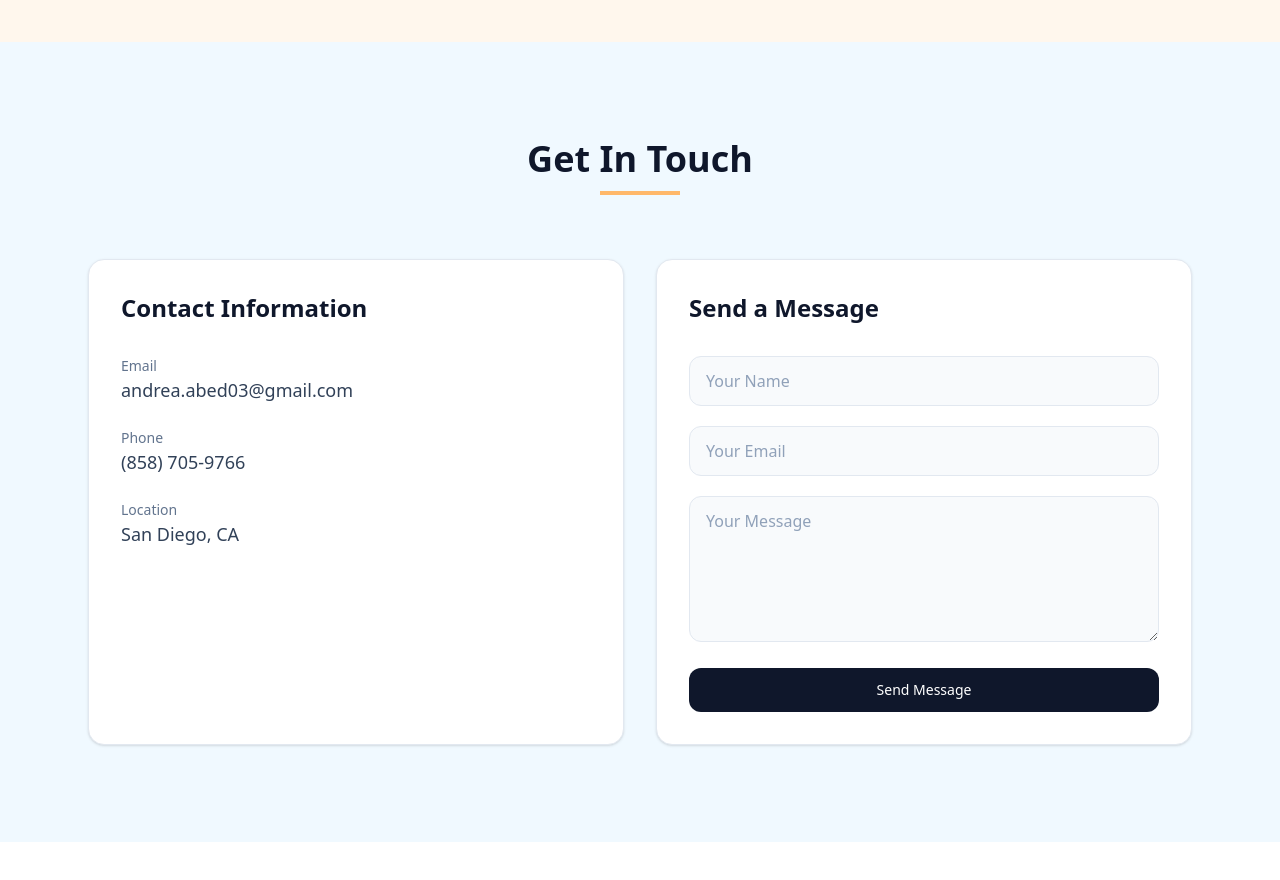
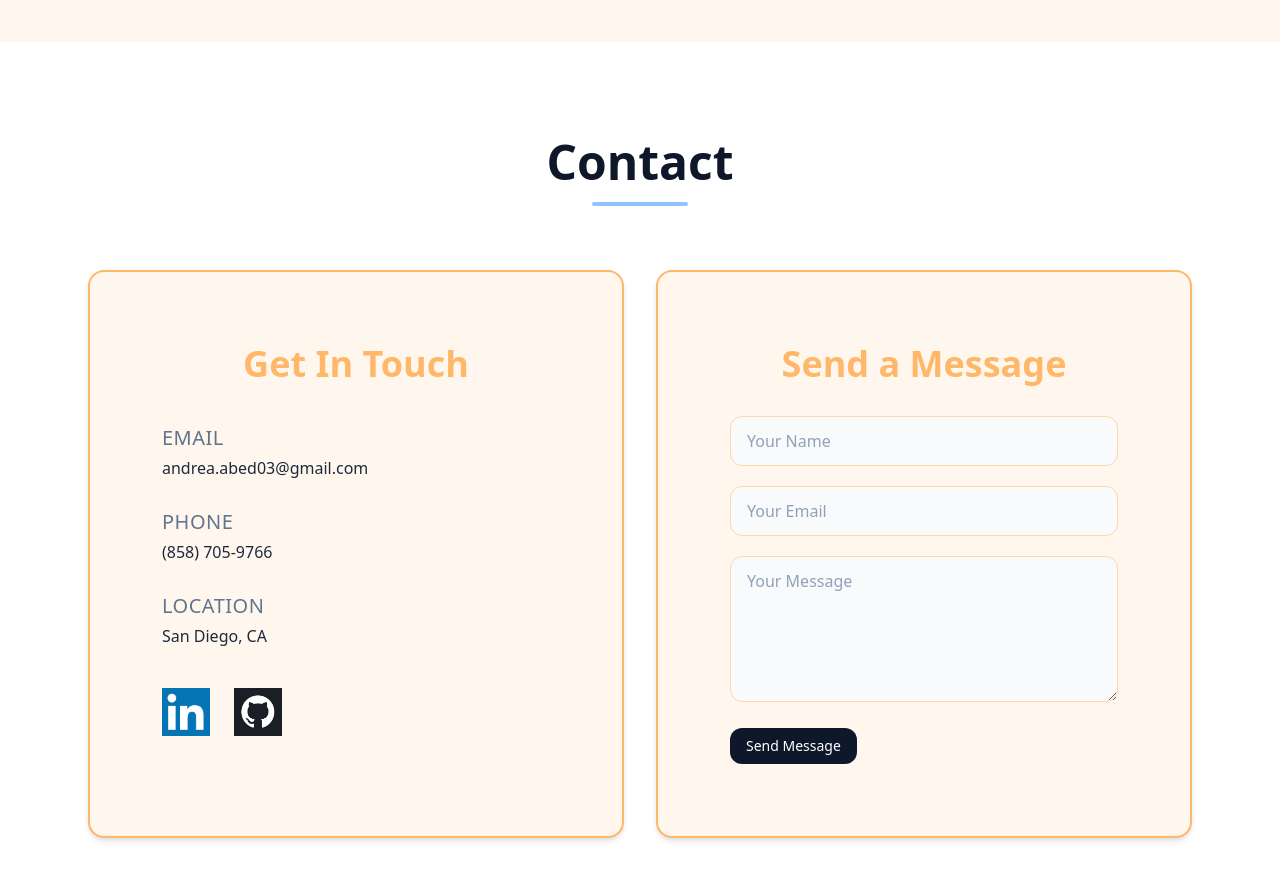
Before and after one commit to abed-andrea/portfolio-frontend, a Next.js app: page / in a window 1280 px wide. Shown: the part 2620-3500 px from the top of the page. Before the commit the page ends 3462 px from the top, so only its background shows below. Built offline with nearby package versions, Linux system fonts and the light colour scheme.

Commit message:
Polish contact page and add links

```diff
--- a/app/components/Contact.tsx
+++ b/app/components/Contact.tsx
@@ -42,14 +42,16 @@ export default function Contact() {
     }
 
     return (
-      <section id="contact" className="min-h-screen flex items-center" style={{ backgroundColor: "oklch(97.7% 0.013 236.62)" }}>
+      <section id="contact" className="min-h-screen flex items-center">
         <div className="mx-auto w-full max-w-6xl px-6 py-24">
           {
           /* Heading */}
-          <div className="text-center mb-16">
-            <h2 className="text-4xl font-semibold text-slate-900">Get In Touch</h2>
-            <div className="mx-auto mt-3 h-1 w-20" style={{ backgroundColor: "oklch(83.7% 0.128 66.29)" }}/>
-          </div>
+            <div className="mb-16 text-center">
+              <h2 className="text-5xl font-semibold text-slate-900">
+                Contact
+              </h2>
+              <div className="mx-auto mt-4 h-1 w-24 rounded-full bg-blue-300" />
+            </div>
 
 
           {/* Two cards */}
@@ -57,31 +59,66 @@ export default function Contact() {
 
           <div className="grid gap-8 md:grid-cols-2">
             {/* Contact Info */}
-            <div className="rounded-2xl border border-slate-200 bg-white p-8 shadow-sm">
-              <h3 className="text-2xl font-semibold text-slate-900">Contact Information</h3>
+            <div className="rounded-2xl border-2 border-orange-300 p-18 shadow-md"  style={{ backgroundColor: "oklch(98% 0.016 73.684)" }}>
+              <h3 className="text-center text-4xl font-semibold text-orange-300">Get In Touch</h3>
 
-              <div className="mt-8 space-y-6 text-slate-700">
+
+              <div className="mt-10 space-y-7 text-slate-800">
+              <div>
+                <p className="text-xl uppercase tracking-wide text-slate-500">Email</p>
+                <a href="mailto:andrea.abed03@gmail.com" className="mt-1 block font-medium hover:text-sky-600">
+                  andrea.abed03@gmail.com
+                </a>
+              </div>
+
+              <div>
+                <p className="text-xl uppercase tracking-wide text-slate-500">Phone</p>
+                <p className="mt-1 block font-medium">
+                  {"(858) 705-9766"}
+                </p>
+              </div>
+
                 <div>
-                  <p className="text-sm text-slate-500">Email</p>
-                  <p className="text-lg">andrea.abed03@gmail.com</p>
+                  <p className="text-xl uppercase tracking-wide text-slate-500">Location</p>
+                  <p className="mt-1 block font-medium">San Diego, CA</p>
                 </div>
 
-                <div>
-                  <p className="text-sm text-slate-500">Phone</p>
-                  <p className="text-lg">{"(858) 705-9766"}</p>
-                </div>
+              {/* Icons */}
+        <div className="mt-10 flex gap-6">
+          <a
+            href="https://linkedin.com/in/andrea-abed"
+            target="_blank"
+            rel="noopener noreferrer"
+            className="transition hover:scale-110"
+          >
+            <img
+              src="/linkedin.jpeg"
+              alt="LinkedIn"
+              className="h-12 w-12"
+            />
+          </a>
 
-                <div>
-                  <p className="text-sm text-slate-500">Location</p>
-                  <p className="text-lg">San Diego, CA</p>
-                </div>
+          <a
+            href="https://github.com/abed-andrea"
+            target="_blank"
+            rel="noopener noreferrer"
+            className="transition hover:scale-110"
+          >
+            <img
+              src="/github.jpeg"
+              alt="GitHub"
+              className="h-12 w-12"
+            />
+          </a>
+        </div>
+
               </div>
             </div>
 
 
-            {/* Message Form (UI only) */}
-            <div className="rounded-2xl border border-slate-200 bg-white p-8 shadow-sm">
-              <h3 className="text-2xl font-semibold text-slate-900">Send a Message</h3>
+            {/* Message Form*/}
+            <div className="rounded-2xl border-2 border-orange-300 p-18 shadow-md"  style={{ backgroundColor: "oklch(98% 0.016 73.684)" }}>
+              <h3 className="text-center text-4xl font-semibold text-orange-300">Send a Message</h3>
 
               <form onSubmit={handleSubmit} className="mt-8 space-y-5">
                 <input
@@ -89,7 +126,7 @@ export default function Contact() {
                   placeholder="Your Name"
                   value={name}
                   onChange={(e) => setName(e.target.value)}
-                  className="w-full rounded-xl border border-slate-200 bg-slate-50 px-4 py-3 text-slate-900 placeholder:text-slate-400 focus:outline-none focus:ring-2 focus:ring-slate-300"
+                  className="w-full rounded-xl border border-orange-200 bg-slate-50 px-4 py-3 text-slate-900 placeholder:text-slate-400 focus:outline-none focus:ring-2 focus:ring-slate-300"
                 />
 
                 <input
@@ -97,7 +134,7 @@ export default function Contact() {
                   placeholder="Your Email"
                   value={email}
                   onChange={(e) => setEmail(e.target.value)}
-                  className="w-full rounded-xl border border-slate-200 bg-slate-50 px-4 py-3 text-slate-900 placeholder:text-slate-400 focus:outline-none focus:ring-2 focus:ring-slate-300"
+                  className="w-full rounded-xl border border-orange-200 bg-slate-50 px-4 py-3 text-slate-900 placeholder:text-slate-400 focus:outline-none focus:ring-2 focus:ring-slate-300"
                 />
 
                 <textarea
@@ -105,12 +142,12 @@ export default function Contact() {
                   rows={5}
                   value={message}
                   onChange={(e) => setMessage(e.target.value)}
-                  className="w-full rounded-xl border border-slate-200 bg-slate-50 px-4 py-3 text-slate-900 placeholder:text-slate-400 focus:outline-none focus:ring-2 focus:ring-slate-300"
+                  className="w-full rounded-xl border border-orange-200 bg-slate-50 px-4 py-3 text-slate-900 placeholder:text-slate-400 focus:outline-none focus:ring-2 focus:ring-slate-300"
                 />
 
                 <button
                   type="submit"
-                  className="w-full rounded-xl bg-slate-900 px-5 py-3 text-sm font-medium text-white"
+                  className="inline-flex items-center gap-2 rounded-xl bg-slate-900 px-4 py-2 text-sm font-medium text-white hover:bg-slate-800"
                 >
                   Send Message
                 </button>
--- a/app/components/Projects.tsx
+++ b/app/components/Projects.tsx
@@ -69,7 +69,7 @@ export default function Projects() {
                         href="/reports/process-report.pdf"
                         target="_blank"
                         rel="noreferrer"
-                        className="inline-flex items-center gap-2 rounded-xl bg-slate-900 px-4 py-2 text-sm font-medium text-white hover:bg-blue-500"
+                        className="inline-flex items-center gap-2 rounded-xl bg-slate-900 px-4 py-2 text-sm font-medium text-white hover:bg-slate-800"
                       >
                         Report →
                       </a>
@@ -100,7 +100,7 @@ export default function Projects() {
                         href="/reports/cpu-alg-report.pdf"
                         target="_blank"
                         rel="noreferrer"
-                        className="inline-flex items-center gap-2 rounded-xl bg-slate-900 px-4 py-2 text-sm font-medium text-white hover:bg-blue-500"
+                        className="inline-flex items-center gap-2 rounded-xl bg-slate-900 px-4 py-2 text-sm font-medium text-white hover:bg-slate-800"
                       >
                         Report →
                       </a>
```
Also changed, not shown: public/github.jpeg (added), public/linkedin.jpeg (added).
